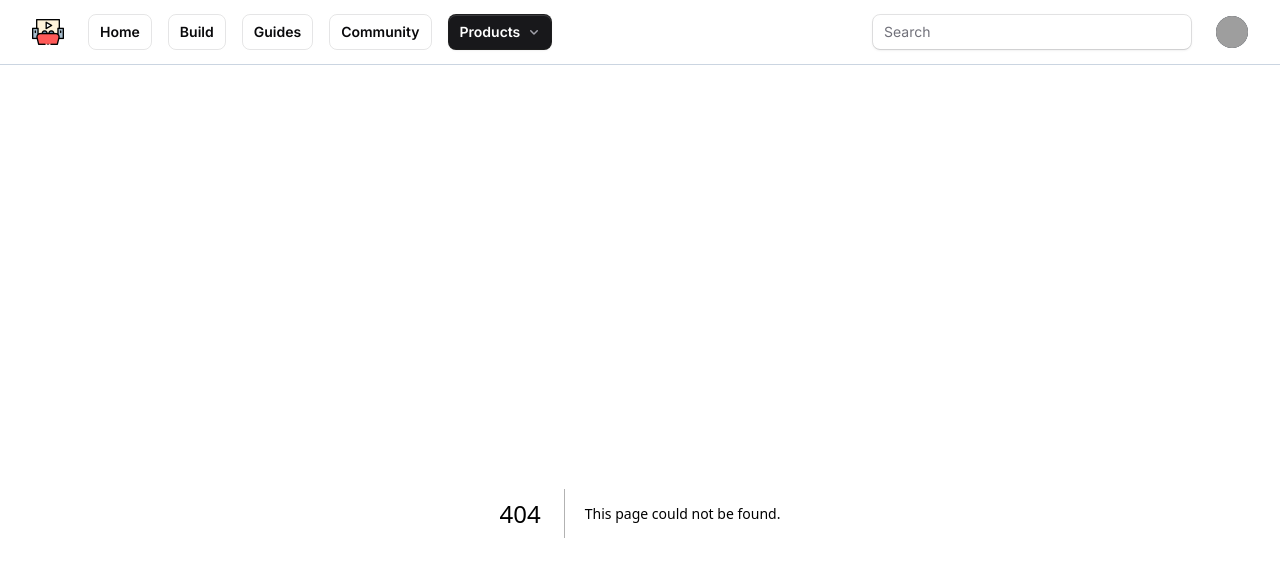
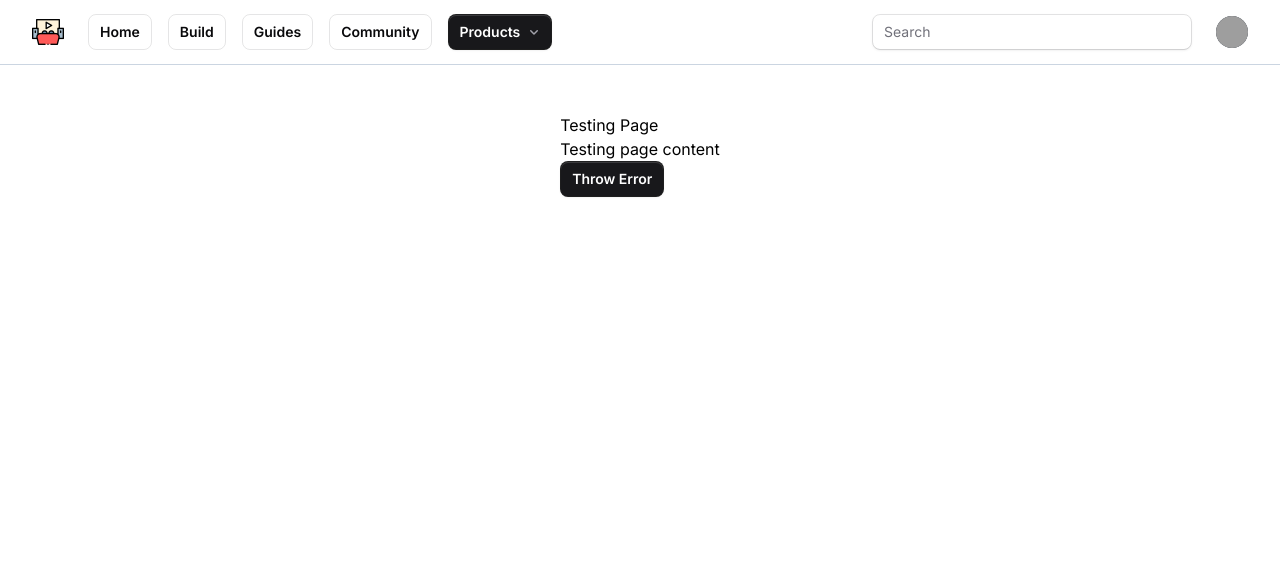
Before and after one commit to amanat361/htpartpicker, a Next.js app: page /testing in a window 1280 px wide. Before the commit this address had no page. Shown: the top 576 px of the page. Built offline with nearby package versions, Linux system fonts and the light colour scheme; grey boxes are pictures that could not be loaded.

Commit message:
Add react-error-boundary package and error handling page

```diff
--- /dev/null
+++ b/app/error.tsx
@@ -0,0 +1,31 @@
+"use client";
+
+import { Button } from "@/components/button";
+import { ArrowUturnLeftIcon } from "@heroicons/react/16/solid";
+import { Text } from "@/components/text";
+
+export default function Error({
+  error,
+  reset,
+}: {
+  error: Error & { digest?: string };
+  reset: () => void;
+}) {
+  return (
+    <div className="w-full max-w-6xl flex flex-col items-center justify-center gap-4">
+      <h1 className="text-2xl text-rose-600">Hii~~ uWu we have an oopsie woopsie!!! xpp</h1>
+      <h1>That&apos;s not vewy kawaii, but we are working sooper dooper fast to fix da wittle issue!</h1>
+      <Text>*starts twerking*</Text>
+      <img
+        className="rounded-xl"
+        src="https://preview.redd.it/upvote-for-bring-back-the-wide-buh-and-remove-the-slim-one-v0-t1m5ahgp7uvb1.jpg?auto=webp&s=04a5bfc3e8458e19a668c0532832658e7608dea9"
+        alt="Error image of funny cat"
+      />
+      <Text>Error Message: {error.message}</Text>
+      <Button onClick={() => reset()}>
+        Try again (sorry!)
+        <ArrowUturnLeftIcon />
+      </Button>
+    </div>
+  );
+}
--- /dev/null
+++ b/app/testing/buttonwitherror.tsx
@@ -0,0 +1,12 @@
+"use client";
+
+import { Button } from "@/components/button";
+import { useState } from "react";
+
+export default function ButtonWithError() {
+  const [error, setError] = useState(false);
+  if (error) {
+    throw new Error("fake error for testing purposes");
+  }
+  return <Button onClick={() => setError(true)}>Throw Error</Button>;
+}
--- /dev/null
+++ b/app/testing/page.tsx
@@ -0,0 +1,11 @@
+import ButtonWithError from "./buttonwitherror";
+
+export default function TestingPage() {
+  return (
+    <div>
+      <h1>Testing Page</h1>
+      <p>Testing page content</p>
+      <ButtonWithError />
+    </div>
+  );
+}
--- a/package.json
+++ b/package.json
@@ -28,6 +28,7 @@
     "puppeteer-core": "^21.0.2",
     "react": "^18",
     "react-dom": "^18",
+    "react-error-boundary": "^4.0.13",
     "react-icons": "^5.0.1",
     "tailwind-merge": "^2.2.1",
     "yargs": "^17.7.2"
```
Also changed, not shown: public/error.png (added), 1 other file (tests, documents, lock files or other folders).
